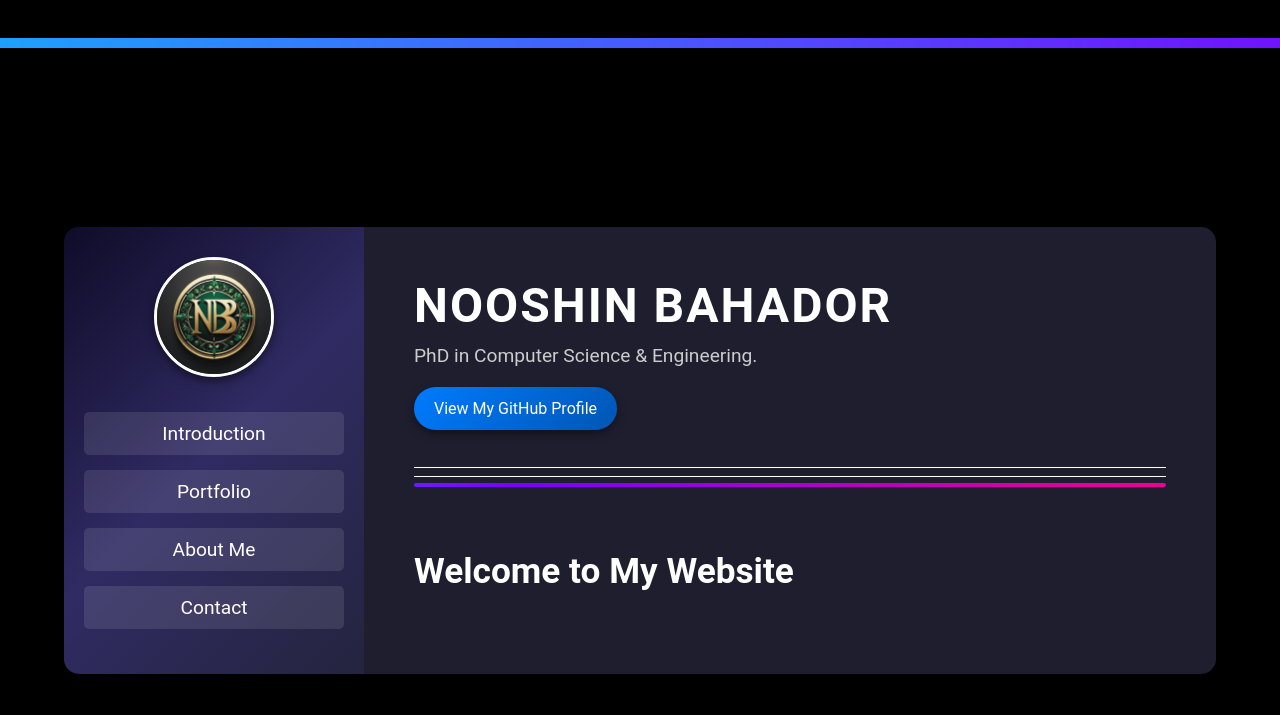
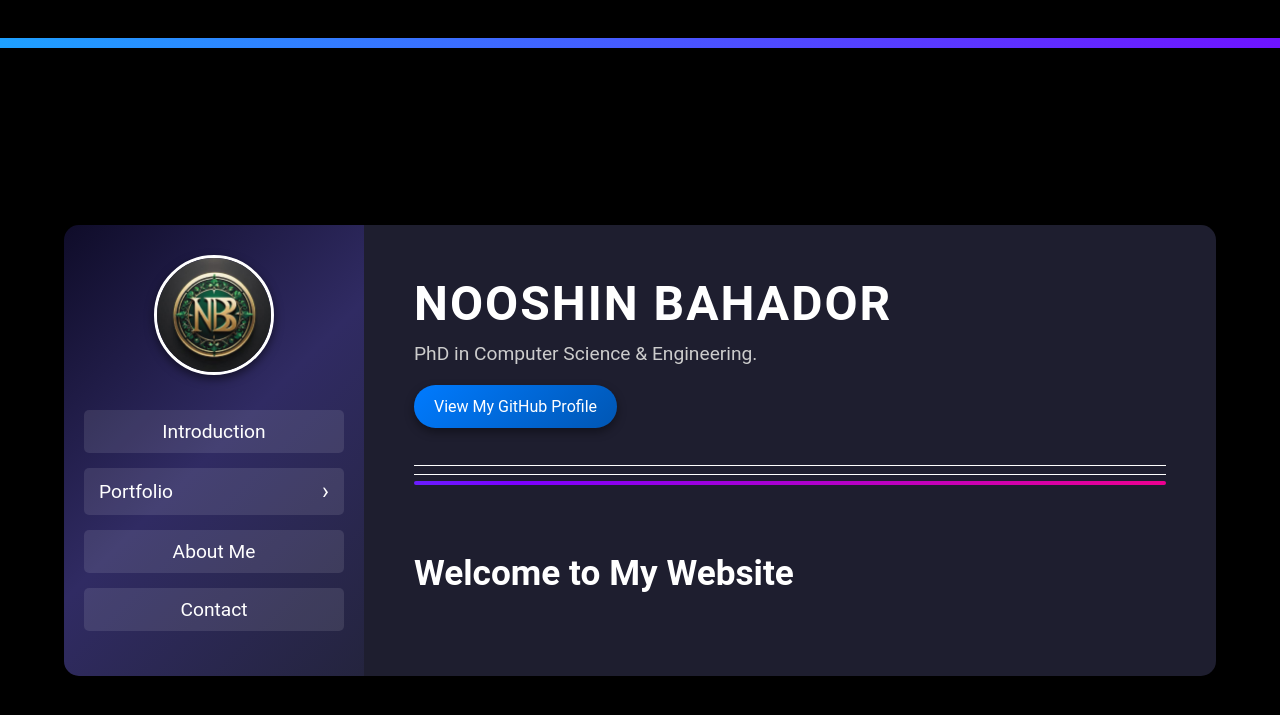
Before and after one commit to nbahador/nbahador.github.io, a Jekyll site: the page built from index.md, in a window 1280 px wide. Shown: the top 715 px of the page. Built offline with Jekyll 4.4.1, drawn with Linux system fonts in a browser that asks for light colours.

Commit message:
Update default.html

```diff
--- a/_layouts/default.html
+++ b/_layouts/default.html
@@ -69,7 +69,6 @@
       border-radius: 5px;
       transition: all 0.3s ease-in-out;
       width: 100%; /* Make all links take up the full width */
-      text-align: center; /* Center the text */
     }
 
     .sidebar a:hover {
@@ -80,16 +79,30 @@
     /* Dropdown container */
     .dropdown {
       position: relative;
-      display: block; /* Make dropdown behave like a regular link */
+      display: block;
     }
 
+    .dropdown a {
+      display: flex;
+      justify-content: space-between;
+      align-items: center;
+    }
+
+    /* Arrow icon for dropdown */
+    .dropdown .arrow {
+      margin-left: 10px;
+      font-size: 1.2em;
+      transition: transform 0.3s ease-in-out;
+    }
+
+    /* Dropdown content */
     .dropdown-content {
       display: none;
       position: absolute;
-      top: 100%; /* Align the dropdown just below the Portfolio link */
-      left: 0;
+      top: 100%;
+      right: 0;
       background-color: #333;
-      min-width: 100%; /* Make dropdown as wide as the parent link */
+      min-width: 200px; /* Set a fixed width for the dropdown */
       z-index: 1;
       border-radius: 5px;
       box-shadow: 0 8px 20px rgba(0, 0, 0, 0.7);
@@ -104,6 +117,12 @@
       padding: 10px 15px;
       text-decoration: none;
       display: block;
+      border-bottom: 1px solid #444;
+      transition: background-color 0.3s ease;
+    }
+
+    .dropdown-content a:last-child {
+      border-bottom: none;
     }
 
     .dropdown-content a:hover {
@@ -267,7 +286,7 @@
       <nav>
         <a href="#intro">Introduction</a>
         <div class="dropdown">
-          <a href="{{ site.baseurl }}/portfolio">Portfolio</a>
+          <a href="{{ site.baseurl }}/portfolio">Portfolio <span class="arrow">›</span></a> <!-- Portfolio link with arrow icon -->
           <div class="dropdown-content">
             <a href="{{ site.baseurl }}/portfolio/sql">SQL</a>
             <a href="{{ site.baseurl }}/portfolio/sql/unit-testing-tsqlt-azure-data-studio">Unit Testing (tSQLt & Azure Data Studio)</a>
```
